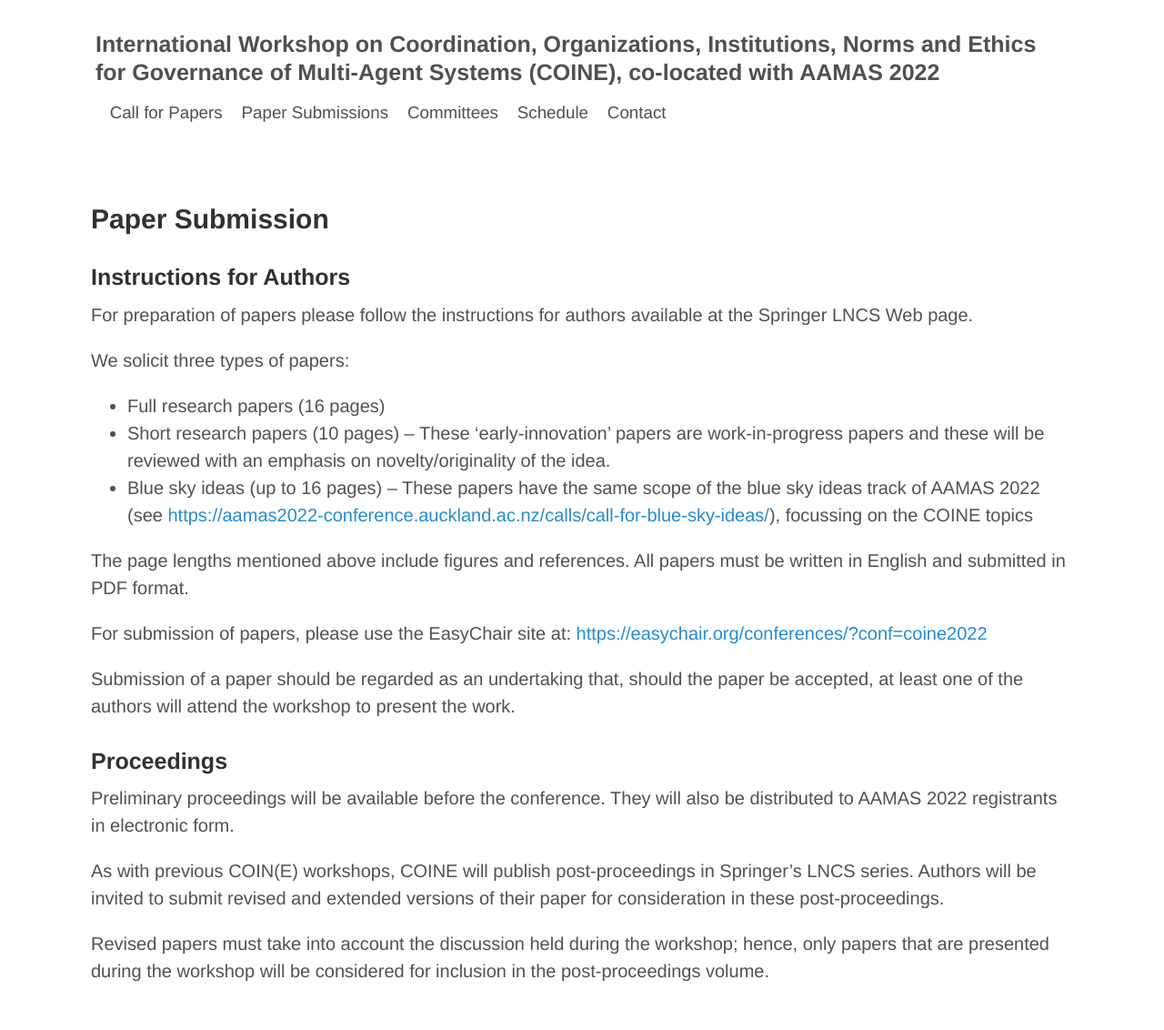
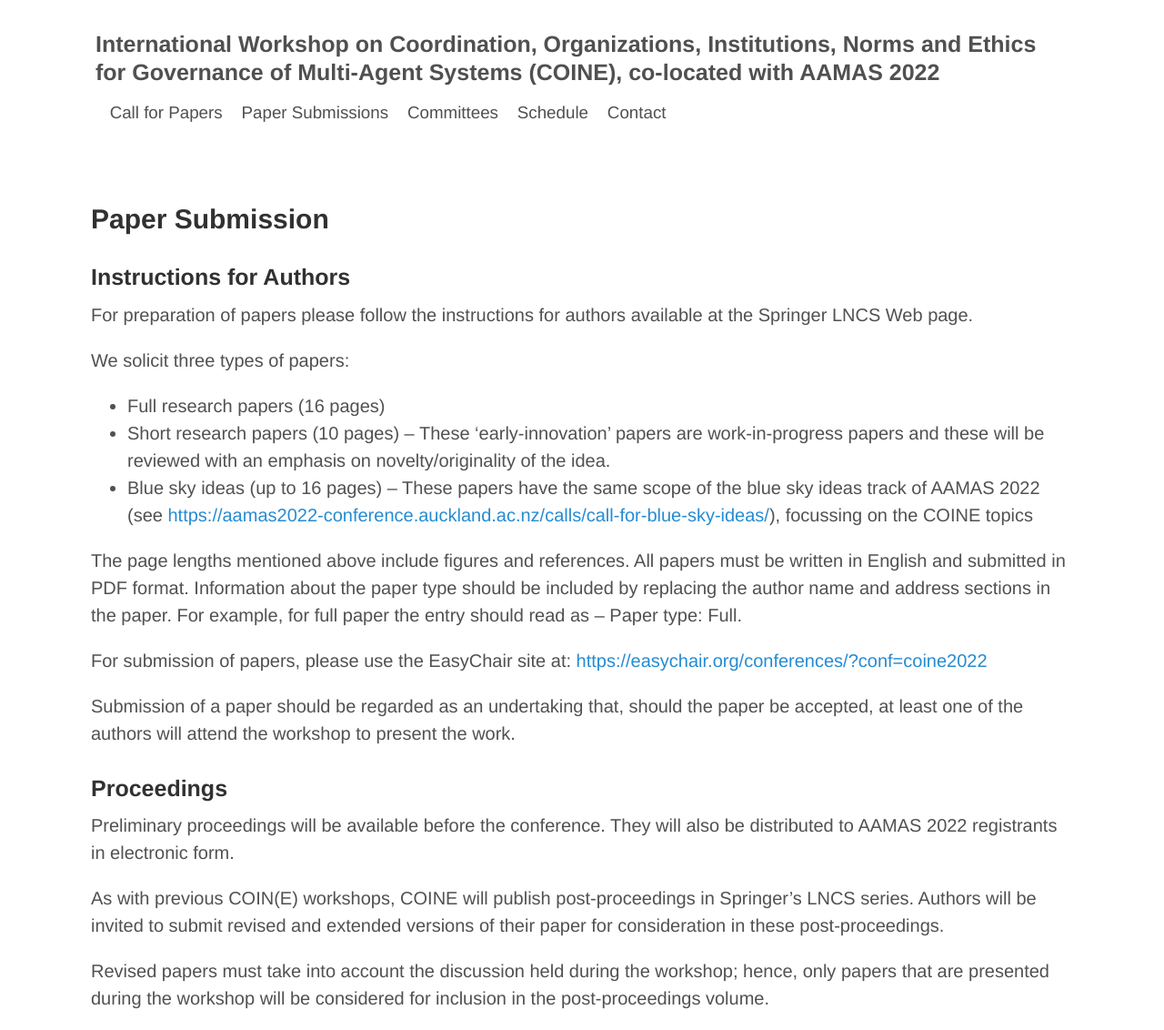
Before and after one commit to jithincheriyan/coine-2022-auckland, a Jekyll site: the page built from paper_submission.md, in a window 1280 px wide. Shown: the whole page at 91% size. Built offline with Jekyll 4.4.1, drawn with Linux system fonts in a browser that asks for light colours; before the commit the page ends 1102 px from its top, so only the background shows below that.

Commit message:
Update paper_submission.md

```diff
--- a/paper_submission.md
+++ b/paper_submission.md
@@ -14,7 +14,7 @@ We solicit three types of papers:
 - Short research papers (10 pages) – These 'early-innovation' papers are work-in-progress papers and these will be reviewed with an emphasis on novelty/originality of the idea.
 - Blue sky ideas (up to 16 pages) – These papers have the same scope of the blue sky ideas track of AAMAS 2022 (see [https://aamas2022-conference.auckland.ac.nz/calls/call-for-blue-sky-ideas/](https://aamas2022-conference.auckland.ac.nz/calls/call-for-blue-sky-ideas/)), focussing on the COINE topics
 
-The page lengths mentioned above include figures and references. All papers must be written in English and submitted in PDF format.
+The page lengths mentioned above include figures and references. All papers must be written in English and submitted in PDF format. Information about the paper type should be included by replacing the author name and address sections in the paper. For example, for full paper the entry should read as – Paper type: Full.
 
 For submission of papers, please use the EasyChair site at: [https://easychair.org/conferences/?conf=coine2022](https://easychair.org/conferences/?conf=coine2022)
 
```
